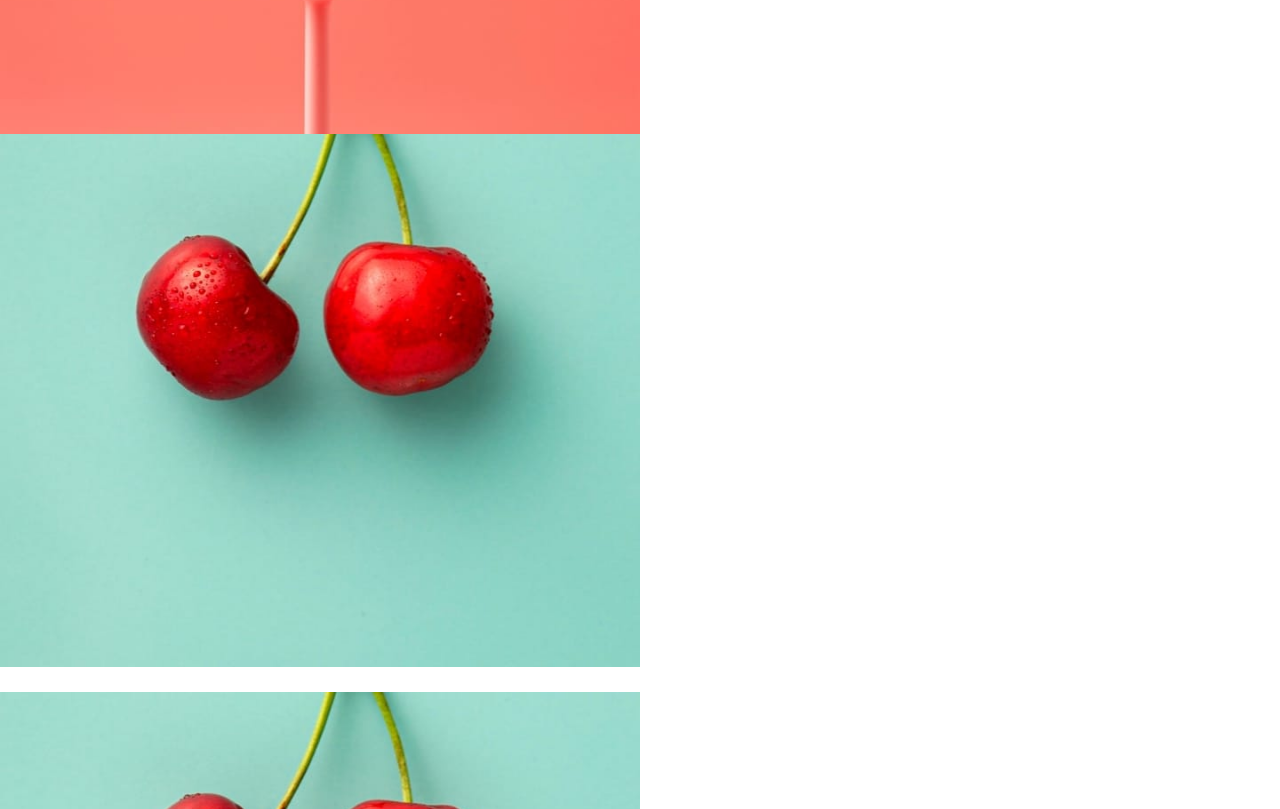
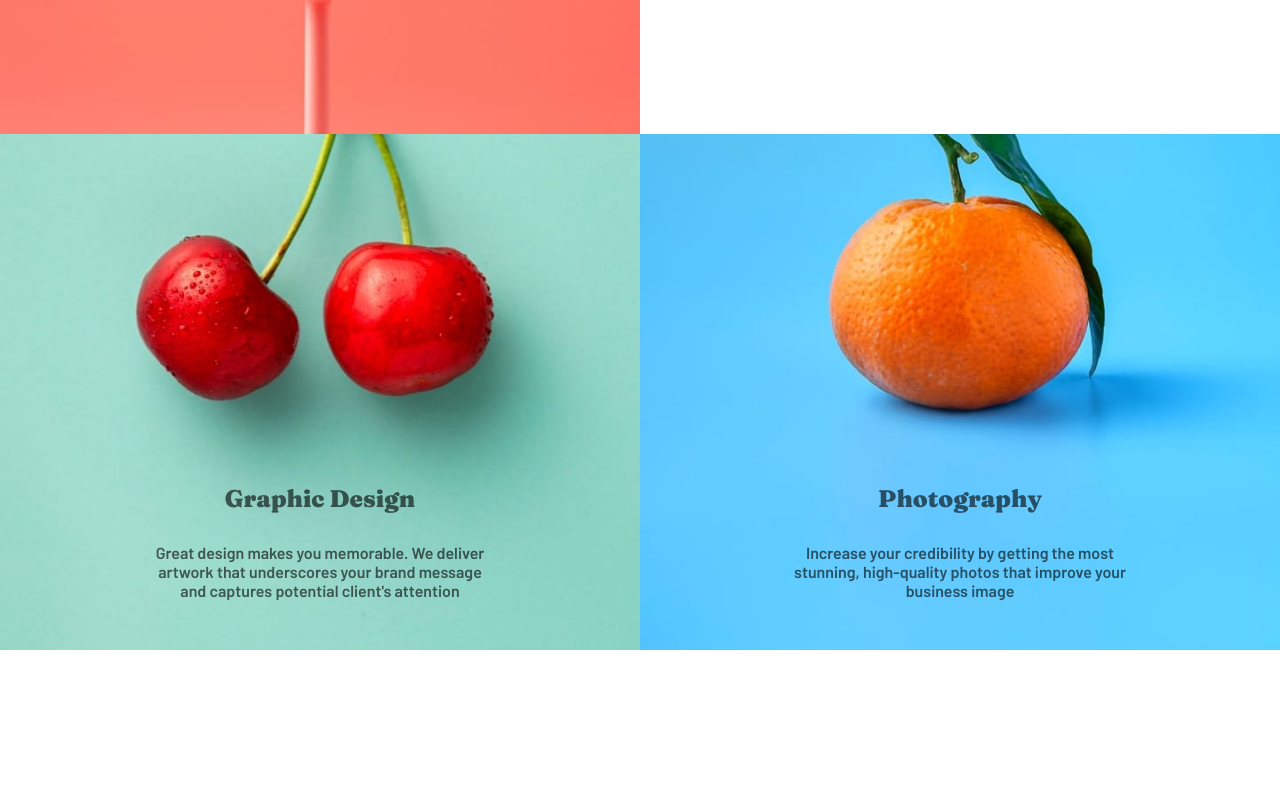
Before and after one commit to vizaanandyaa/sunnyside-agency-cp-react, a React (Create React App) app: page / in a window 1280 px wide. Shown: the part 1531-2340 px from the top of the page. After the commit the page ends 2181 px from the top, so only its background shows below. Built offline with nearby package versions, Linux system fonts and the light colour scheme.

Commit message:
services done

```diff
--- a/package.json
+++ b/package.json
@@ -3,6 +3,9 @@
   "version": "0.1.0",
   "private": true,
   "dependencies": {
+    "@emotion/react": "^11.10.6",
+    "@emotion/styled": "^11.10.6",
+    "@mui/material": "^5.11.9",
     "@testing-library/jest-dom": "^5.16.5",
     "@testing-library/react": "^13.4.0",
     "@testing-library/user-event": "^13.5.0",
--- a/src/components/Content.jsx
+++ b/src/components/Content.jsx
@@ -39,9 +39,7 @@ class Content extends Component{
                         )
                     }
                 })}
-                {services.map((service,index)=>{
-                    return(<Services />)
-                })}
+
             </div>
         )
     }
--- a/src/components/Services.jsx
+++ b/src/components/Services.jsx
@@ -1,14 +1,24 @@
+import { Grid } from "@mui/material";
 import { Component } from "react";
 import imgDeGra from "../images/desktop/image-graphic-design.jpg"
 import imgPhoto from "../images/desktop/image-photography.jpg"
+import './stylesheet.css'
 
 class Services extends Component{
     render(){
         return(
-            <div className="contentServe">
-                <div className="conImgDesc">
-                    <img src={imgDeGra} alt="" />
-                    <h4>{this.props.title}</h4>
+            <div className="contServices" >
+                <div className="serv1">
+                    <div className="servWrapper">
+                        <h2>Graphic Design</h2>
+                        <p>Great design makes you memorable. We deliver artwork that underscores your brand message and captures potential client's attention</p>
+                    </div>
+                </div>
+                <div className="serv2">
+                    <div className="servWrapper">
+                        <h2>Photography</h2>
+                        <p>Increase your credibility by getting the most stunning, high-quality photos that improve your business image</p>
+                    </div>
                 </div>
             </div>
         )
--- a/src/components/stylesheet.css
+++ b/src/components/stylesheet.css
@@ -7,7 +7,6 @@
     background-image: url(../images/desktop/image-header.jpg);
     background-size: cover;
     padding-bottom: 180px;
-
 }
 
 .headerNav{
@@ -75,6 +74,15 @@
     width: 50%;
 }
 
+.contentImg{
+    width: 50%;
+}
+
+.contentImg img{
+    width: 100%;
+    height: 100%;
+}
+
 .wrapper{
     padding: 23% 16% 20% 18%;
 }
@@ -101,21 +109,34 @@
     font-weight: 900;
 }
 
-
-.contentImg{
+.contServices{
+    display: flex;
+}
+.serv1,.serv2{
     width: 50%;
+    background-size: cover;
 }
 
-.contentImg img{
-    width: 100%;
-    height: 100%;
+.serv1{
+    background-image: url(../images/desktop/image-graphic-design.jpg);
 }
 
-.conImgDesc{
-    width: 50%;
-    overflow: hidden;
+.serv2{
+    background-image: url(../images/desktop/image-photography.jpg);
 }
 
-.conImgDesc img{
-    width: 100%;
+.servWrapper{
+    margin: 350px 150px 50px;
+    text-align: center;
+    opacity: 0.6;
 }
+
+.servWrapper h2{
+    margin-bottom: 30px;
+    font-family: 'Fraunces', serif;
+    font-weight: 900;
+}
+
+.servWrapper p{
+    font-family: 'Barlow', sans-serif;
+}
--- a/src/index.js
+++ b/src/index.js
@@ -12,6 +12,7 @@ root.render(
   <React.StrictMode>
     <Header />
     <Content />
+    <Services/>
   </React.StrictMode>
 );
 
```
Also changed, not shown: 1 other file (tests, documents, lock files or other folders).
